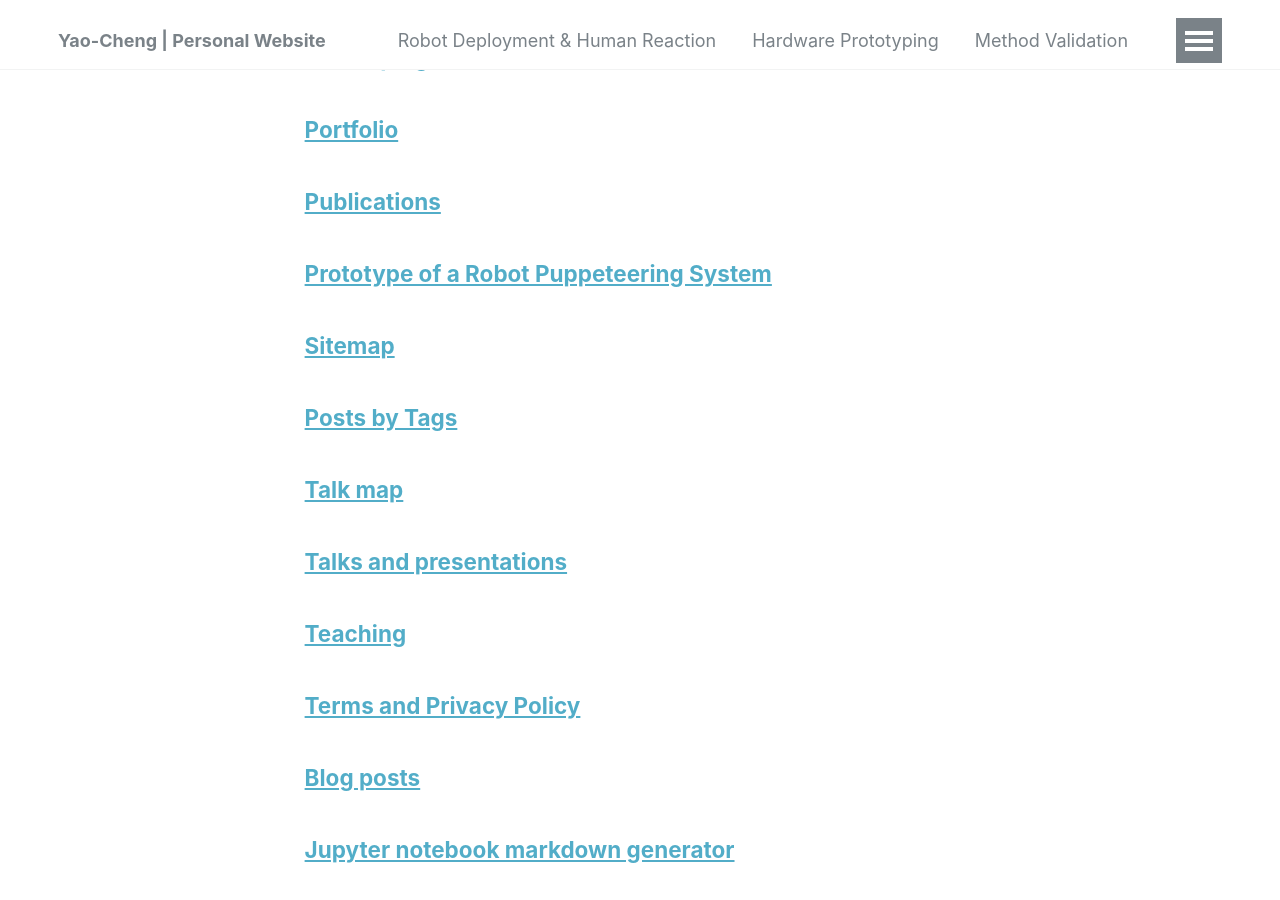
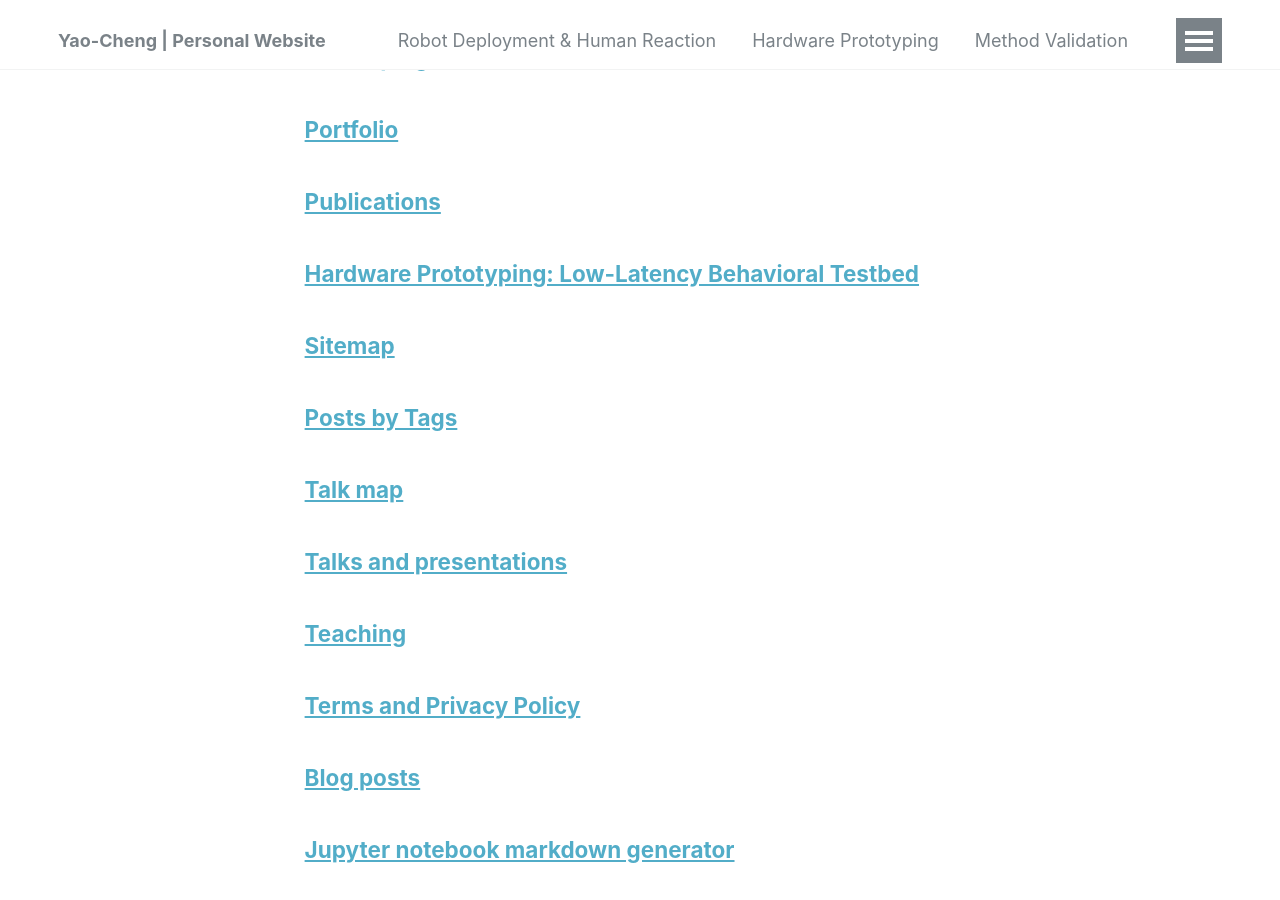
Before and after one commit to yaochengchan/yaochengchan.github.io, a Jekyll site: the page built from _pages/page-archive.html, in a window 1280 px wide and 900 px high, scrolled down 882 px. Built offline with Jekyll 4.4.1, drawn with Linux system fonts in a browser that asks for light colours; part of the change alters nothing that is shown.

Commit message:
Revise puppet.md for hardware prototyping focus
Updated the title and content of the puppet.md page to reflect a new focus on hardware prototyping and behavioral testbed. Added styling and metadata for improved presentation.

```diff
--- a/_pages/puppet.md
+++ b/_pages/puppet.md
@@ -1,32 +1,208 @@
 ---
-title: "Prototype of a Robot Puppeteering System"
+title: "Hardware Prototyping: Low-Latency Behavioral Testbed"
 layout: single
 permalink: /puppet/
 author_profile: true
+classes: wide
 ---
 
-## Overview
-For my dissertation research in Human-Robot Interaction, I developed a robotic puppeteering interface to investigate how robot Communicative Behaviors influence pedestrians' Perceived Social Intelligence during social navigation tasks, addressing the sociotechnical gap as autonomous robots deploy into public spaces. The prototype features a two-degree-of-freedom robot and a corresponding physical puppet, which are linked via Raspberry Pis to execute real-time motor mirroring. I used an iterative design process to build and refine this system. To create a reliable proof of concept, I designed a robotic head inspired by Wall-E. I evaluated the prototype through remote pilot studies, and the testing confirmed that the real-time physical mirroring allowed users to effectively review and redesign recognizable expressions. Participant (as random pedestrians) feedback indicated that the robot was cute, and that its movements and eye gaze made people feel acknowledged and encouraged further interaction.
+<style>
+/* Metadata Grid */
+.project-meta-grid {
+  display: grid;
+  grid-template-columns: repeat(auto-fit, minmax(200px, 1fr));
+  gap: 16px;
+  background: #f6f8fa;
+  border: 1px solid #d0d7de;
+  border-radius: 8px;
+  padding: 18px 20px;
+  margin-bottom: 30px;
+}
+.meta-item strong {
+  display: block;
+  font-size: 0.8em;
+  text-transform: uppercase;
+  letter-spacing: 0.5px;
+  color: #57606a;
+  margin-bottom: 4px;
+}
+.meta-item span {
+  font-size: 0.95em;
+  color: #24292f;
+  line-height: 1.4;
+}
 
-## Iterative Design of the Puppeteering System
+/* Callout Box */
+.insight-box {
+  background: #f0f7ff;
+  border-left: 4px solid #0969da;
+  padding: 16px 20px;
+  border-radius: 0 8px 8px 0;
+  margin: 24px 0;
+}
+.insight-box p {
+  margin: 0;
+  font-size: 0.95em;
+  line-height: 1.5;
+  color: #1f2328;
+}
 
-### Prototype Setup
-<img src="/files/prototype_wood.gif" alt="Initial wooden plate prototype">
+/* Iteration Phase Cards */
+.phase-card {
+  border: 1px solid #e1e4e8;
+  border-radius: 8px;
+  background: #ffffff;
+  padding: 22px;
+  margin-bottom: 24px;
+  box-shadow: 0 2px 6px rgba(0,0,0,0.03);
+}
+.phase-card h3 {
+  margin-top: 0;
+  margin-bottom: 8px;
+  color: #1f2328;
+}
+.phase-badge {
+  display: inline-block;
+  font-size: 0.75em;
+  font-weight: 700;
+  text-transform: uppercase;
+  color: #0969da;
+  background: #ddf4ff;
+  border: 1px solid rgba(84, 174, 255, 0.4);
+  padding: 2px 8px;
+  border-radius: 10px;
+  margin-bottom: 10px;
+}
+.phase-media {
+  text-align: center;
+  margin: 16px 0;
+}
+.phase-media img {
+  max-width: 100%;
+  max-height: 320px;
+  border-radius: 6px;
+  border: 1px solid #eee;
+  object-fit: contain;
+}
 
-The iterative design of the puppeteering system began with a simplified proof of concept restricted to two degrees of freedom. To reduce the complexity of movement data analysis, the initial prototype utilized a blank wooden plate rather than a digital display. Pilot testing showed that users were able to generate their own interpretations of basic emotions using this minimal setup. Most participants also reported viewing the wooden plate as the robot's face prior to receiving instructions.
+/* Architecture Specs */
+.arch-grid {
+  display: grid;
+  grid-template-columns: repeat(auto-fit, minmax(240px, 1fr));
+  gap: 16px;
+  margin: 20px 0;
+}
+.arch-item {
+  border: 1px solid #d0d7de;
+  border-radius: 6px;
+  padding: 14px 16px;
+  background: #fafbfc;
+}
+.arch-item strong {
+  display: block;
+  font-size: 0.88em;
+  color: #0969da;
+  margin-bottom: 4px;
+}
+.arch-item p {
+  margin: 0;
+  font-size: 0.9em;
+  line-height: 1.4;
+  color: #333;
+}
+</style>
 
-Credit: This system is initially developed by Howie Wang and Dr. Nikolas Martelaro from Carnegie Mellon University, and I collaborated with them to build the later prototypes for research.
+<!-- Metadata Grid -->
+<div class="project-meta-grid">
+  <div class="meta-item">
+    <strong>My Role</strong>
+    <span>Hardware & System Prototyping, Iterative CAD Design, User Testing</span>
+  </div>
+  <div class="meta-item">
+    <strong>Collaboration</strong>
+    <span>Carnegie Mellon University (Howie Wang & Dr. Nikolas Martelaro)</span>
+  </div>
+  <div class="meta-item">
+    <strong>Core Toolkit</strong>
+    <span>Autodesk Fusion (CAD), 3D Printing, Python, Raspberry Pi, Dynamixel Servos</span>
+  </div>
+  <div class="meta-item">
+    <strong>Project Scope</strong>
+    <span>MVP Hardware Testbed for Real-Time Teleoperation & Behavioral Simulation</span>
+  </div>
+</div>
 
-### User Interaction Testing
-<img src="/files/prototype_autodesk.png" alt="User interacting with the puppet system">
-CAD model of a custom robotic head assembly designed for social interaction research, featuring a dual-eye camera housing and a motorized pan-tilt base for expressive movement.
+## Executive Summary
 
-### Hardware Iteration
-<img src="/files/prototype_head.gif" alt="3D printed robot head with binocular eyes">
+Autonomous mobile systems navigating public pedestrian spaces require legible gaze and directional cues to prevent collisions and build user trust. However, developing and debugging fully autonomous computer vision and gaze-tracking algorithms directly on mobile robots in early project phases introduces significant overhead, software dependencies, and high failure rates.
 
-Following these initial tests, the hardware was updated to a 3D-printed head with binocular eye structures inspired by Wall-E. This structural iteration provided a clear forward orientation to assist users in designing and reviewing the robot's directional gaze during interaction studies.
+To de-risk development, I co-developed an **MVP hardware puppeteering testbed**—a 2-degree-of-freedom (2-DOF) physical teleoperation rig executing real-time motor mirroring between an operator "puppet" interface and a robot head. This physical testbed enabled our team to rapidly simulate, evaluate, and iterate on complex behavioral signaling in live user studies without requiring autonomous navigation software.
 
-## Technical Setup
-The technical architecture of the puppeteering system is built on a distributed hardware and software framework designed for low-latency movement mirroring. The hardware consists of two identical 2-DOF pan-and-tilt units. Each unit utilizes two Dynamixel AX-12W servo motors connected to Raspberry Pi microcomputers via U2D2 USB interfaces.
+<div class="insight-box">
+  <p><strong>The Product Advantage:</strong> By building a lightweight Wizard-of-Oz teleoperation tool, we reduced user-testing setup time from hours of software calibration to minutes, allowing rapid prototyping of recognizable non-verbal expressions directly in front of human participants.</p>
+</div>
 
-The software stack is implemented in Python and utilizes standard TCP sockets to facilitate real-time data transmission between the devices. On the puppet side, a sender script leverages the Dynamixel SDK to poll the physical positions of the manipulated motors. These coordinates, along with timestamps, are packaged into JSON-formatted strings for transmission. To optimize network traffic, the script includes a timeout function that pauses data transmission during periods of inactivity. On the robot side, a receiver script running on a Raspberry Pi connects to the sender, parses the incoming JSON stream, and immediately writes the coordinates as goal positions to the robot's motors. This configuration allows the robot to accurately duplicate the puppet's movements with minimal delay.
+---
+
+## Iterative Design & Prototyping Lifecycle
+
+The system evolved through an iterative hardware and ergonomic design process, progressing from proof-of-concept mechanics to a recognizable social interface:
+
+<div class="phase-card">
+  <span class="phase-badge">Phase 1: Proof-of-Concept & Kinematic MVP</span>
+  <h3>Minimal Viable 2-DOF Mechanism</h3>
+  <p>To isolate core motion variables and reduce initial complexity, the first prototype used a minimalist wooden plate mounted on a 2-DOF pan-and-tilt base rather than a digital screen or facial features.</p>
+  <div class="phase-media">
+    <img src="/files/prototype_wood.gif" alt="Initial wooden plate prototype executing pan-tilt mirroring">
+  </div>
+  <p><strong>User Pilot Findings:</strong> Early testing demonstrated that even without eyes or facial markers, participants intuitively perceived the flat plate as the robot's "face" and correctly interpreted basic directional attention and orientation cues purely through pan/tilt velocity and tilt angles.</p>
+</div>
+
+<div class="phase-card">
+  <span class="phase-badge">Phase 2: CAD Design & Mechanical Integration</span>
+  <h3>Custom Enclosure & Camera Housing</h3>
+  <p>To enable forward orientation and integrate sensing payloads, I modeled a custom head assembly in Autodesk Fusion. The design accommodated two degrees of freedom (pan and tilt), integrated internal cable routing, and housed dual-camera fixtures while maintaining minimal payload weight on the Dynamixel actuators.</p>
+  <div class="phase-media">
+    <img src="/files/prototype_autodesk.png" alt="CAD model of robotic head assembly in Autodesk Fusion">
+  </div>
+  <p><strong>Design Consideration:</strong> Balanced torque limits and gear lash to ensure low-latency physical response without introducing jitter into subtle head movements.</p>
+</div>
+
+<div class="phase-card">
+  <span class="phase-badge">Phase 3: High-Fidelity Fabrication & User Testing</span>
+  <h3>3D-Printed Binocular Head Assembly</h3>
+  <p>The final physical iteration utilized 3D-printed lightweight components featuring binocular eye structures inspired by industrial animation principles (e.g., Wall-E). This structural design gave the system an unmistakable forward focal vector, critical for directional gaze legibility in pedestrian trials.</p>
+  <div class="phase-media">
+    <img src="/files/prototype_head.gif" alt="3D printed robot head with binocular eyes executing synchronized tracking">
+  </div>
+  <p><strong>Validation Outcome:</strong> Remote and in-person pilot participants confirmed that synchronized real-time head tilting created a strong sense of acknowledgment. Pedestrians reported the physical movements felt responsive, approachable, and clearly indicated where the robot was "looking."</p>
+</div>
+
+---
+
+## Technical System Architecture
+
+The distributed architecture was engineered for low-latency synchronization and modular deployment across mobile platforms:
+
+<div class="arch-grid">
+  <div class="arch-item">
+    <strong>Operator Interface (Puppet)</strong>
+    <p>Handheld 2-DOF rig equipped with Dynamixel AX-12W actuators acting as physical encoders, polling joint positions in real time via USB-to-serial interfaces.</p>
+  </div>
+  <div class="arch-item">
+    <strong>Embedded Compute</strong>
+    <p>Dual Raspberry Pi microcomputers running Python scripts that package coordinate streams into lightweight timestamped JSON payloads over a local network.</p>
+  </div>
+  <div class="arch-item">
+    <strong>Robot Actuator Unit</strong>
+    <p>Target pan-and-tilt robotic head mirroring coordinates in real time. Features packet optimization and sleep timers to eliminate network latency and power draw during idle states.</p>
+  </div>
+</div>
+
+---
+
+## Key Takeaways & Impact
+
+* **Rapid Behavioral Scoping:** Established that 2-DOF pan-and-tilt motion provides sufficient expressive bandwidth to convey directional attention, eliminating the need for expensive multi-axis facial animatronics in navigation contexts.
+* **Low-Latency Wizard-of-Oz Testing:** Delivered a reliable research testbed that bypassed software bottlenecks, enabling real-time human-in-the-loop experiments for both lab settings and mobile outdoor UGV deployments.
+* **Ergonomic Affordance:** Binocular physical structures provided immediate intent legibility, helping pedestrians determine the robot’s trajectory significantly faster than nondirectional planar surfaces.
```
